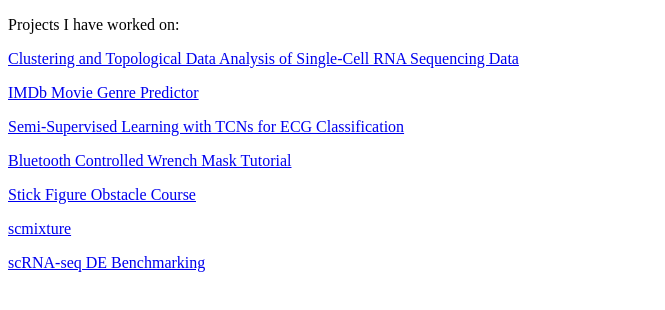
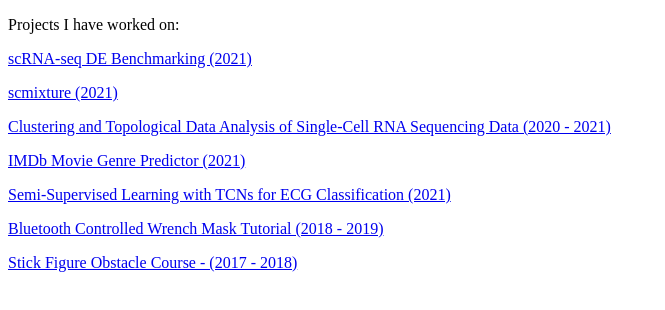
Before and after one commit to TomMakesThings/TomMakesThings.github.io, a plain HTML site: page index.html in a window 1280 px wide. Shown: the whole page, without its empty margins (0-665 px from the left). Drawn offline with Linux system fonts and the light colour scheme.

Commit message:
Update index.html

```diff
--- a/index.html
+++ b/index.html
@@ -2,12 +2,12 @@
 <html>
 <body>
   <p>Projects I have worked on:</p>
-  <p><a href="https://github.com/TomMakesThings/Clustering-and-TDA-of-scRNA-seq-Data">Clustering and Topological Data Analysis of Single-Cell RNA Sequencing Data</a></p>
-  <p><a href="https://github.com/TomMakesThings/Movie-Genre-Predictor">IMDb Movie Genre Predictor</a></p>
-  <p><a href="https://github.com/TomMakesThings/Semi-Supervised-ECG-Classifier">Semi-Supervised Learning with TCNs for ECG Classification</a></p>
-  <p><a href="https://github.com/TomMakesThings/Bluetooth-Wrench-Mask">Bluetooth Controlled Wrench Mask Tutorial</a></p>
-  <p><a href="https://github.com/TomMakesThings/Stick-Figure-Obstacle-Course">Stick Figure Obstacle Course</a></p>
-  <p><a href="https://github.com/tt104/scmixture">scmixture</a></p>
-  <p><a href="https://github.com/TomMakesThings/scRNA-seq-DE-Benchmarking">scRNA-seq DE Benchmarking</a></p>
+  <p><a href="https://github.com/TomMakesThings/scRNA-seq-DE-Benchmarking">scRNA-seq DE Benchmarking (2021)</a></p>
+  <p><a href="https://github.com/tt104/scmixture">scmixture (2021)</a></p>
+  <p><a href="https://github.com/TomMakesThings/Clustering-and-TDA-of-scRNA-seq-Data">Clustering and Topological Data Analysis of Single-Cell RNA Sequencing Data (2020 - 2021)</a></p>
+  <p><a href="https://github.com/TomMakesThings/Movie-Genre-Predictor">IMDb Movie Genre Predictor (2021)</a></p>
+  <p><a href="https://github.com/TomMakesThings/Semi-Supervised-ECG-Classifier">Semi-Supervised Learning with TCNs for ECG Classification (2021)</a></p>
+  <p><a href="https://github.com/TomMakesThings/Bluetooth-Wrench-Mask">Bluetooth Controlled Wrench Mask Tutorial (2018 - 2019)</a></p>
+  <p><a href="https://github.com/TomMakesThings/Stick-Figure-Obstacle-Course">Stick Figure Obstacle Course - (2017 - 2018) </a></p>
 </body>
 </html>
```
